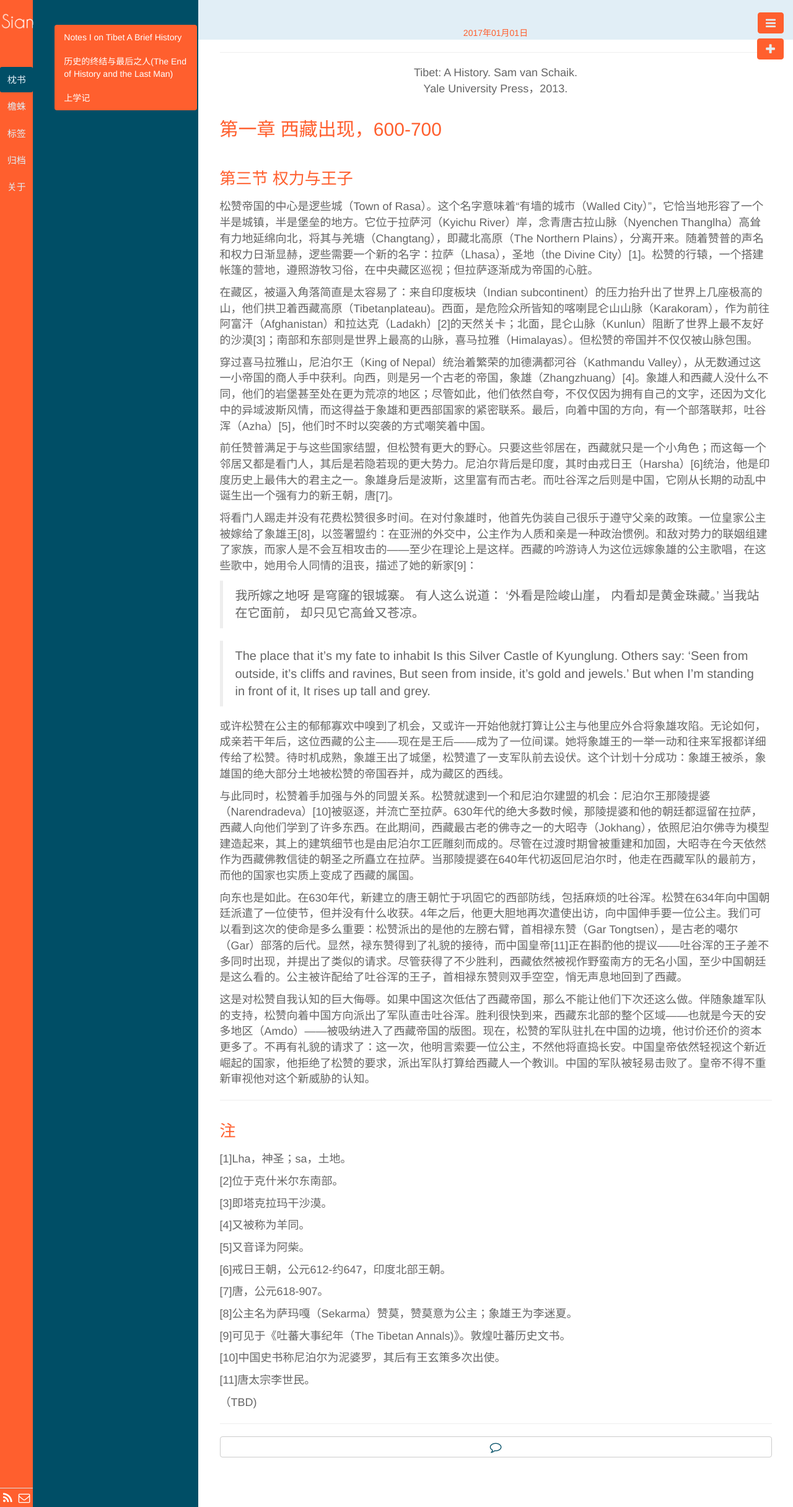
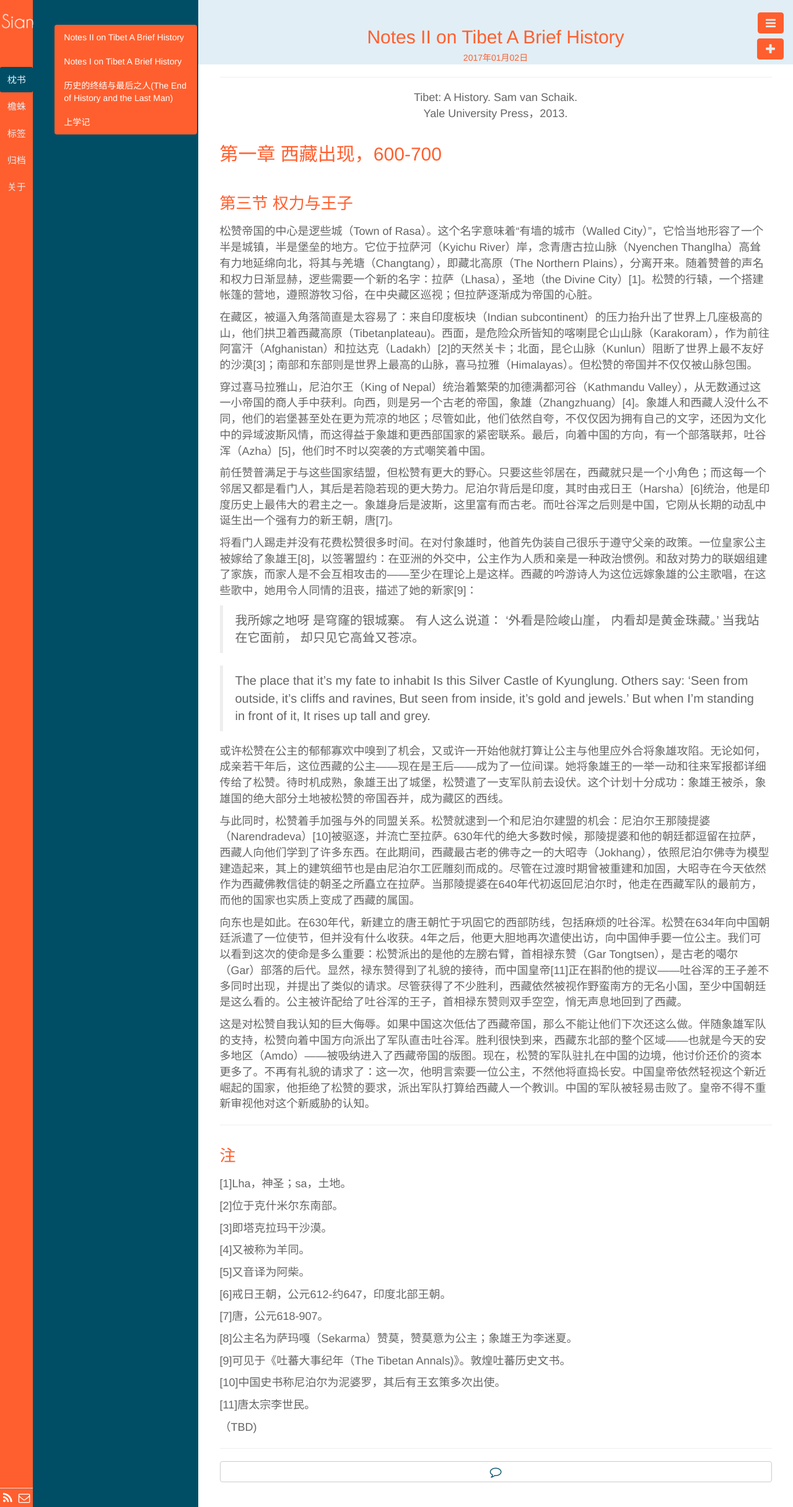
Before and after one commit to mathesse/mathesse.github.io, a Jekyll site: the page built from _posts/枕书/2017-01-02-notes-tibet-a-brief-history-2.md, in a window 1280 px wide. Shown: the whole page at 62% size. Built offline with Jekyll 4.4.1, drawn with Linux system fonts in a browser that asks for light colours; our own code applies the rules of GitHub Pages for plain Markdown files.

Commit message:
Update 2017-01-02-notes-tibet-a-brief-history-2.md

```diff
--- a/_posts/枕书/2017-01-02-notes-tibet-a-brief-history-2.md
+++ b/_posts/枕书/2017-01-02-notes-tibet-a-brief-history-2.md
@@ -1,8 +1,8 @@
 ---
 layout: post
-title: Notes II on Tibet: A Brief History
+title: Notes II on Tibet A Brief History
 category: 枕书
-tags: tibet
+tags: tibet asia history notes
 keywords: tibet
 description:
 
```
